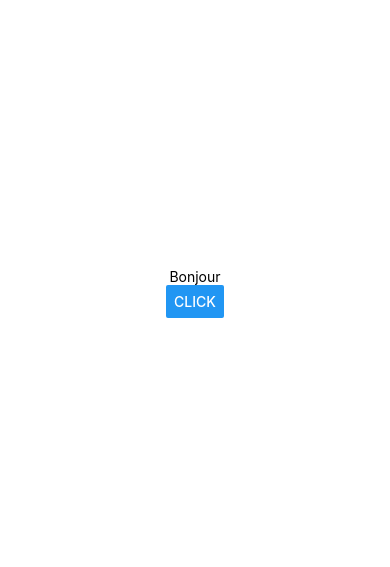
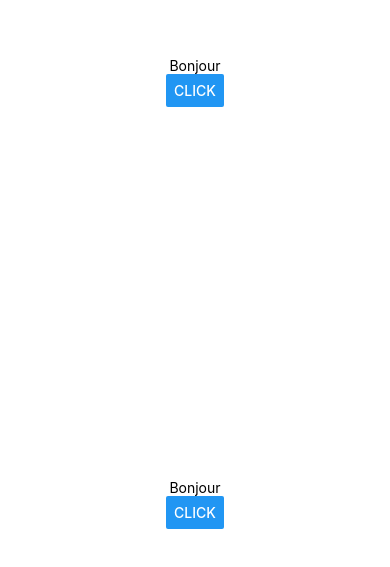
Before and after one commit to Yannmre03/ProjetChallengeMulti, a React Native app: screen / in a window 390 px wide. Shown: the part 129-696 px from the top of the page. Built offline with nearby package versions, Linux system fonts and the light colour scheme.

Commit message:
test yann

```diff
--- a/App.js
+++ b/App.js
@@ -5,6 +5,7 @@ import WelcomeMessage from './components/WelcomeMessage';
 export default function App() {
   return (
     <View style={styles.container}>
+      <WelcomeMessage />
       <WelcomeMessage />
 
       <StatusBar style="auto" />
--- a/components/WelcomeMessage.js
+++ b/components/WelcomeMessage.js
@@ -5,7 +5,7 @@ const WelcomeComponent = () => {
     const [message, setMessage] = useState('');
 
     const onButtonClick = () => {
-        setMessage('Bienvenue ');
+        setMessage('Bienvenue greg');
     };
 
     return (
```
